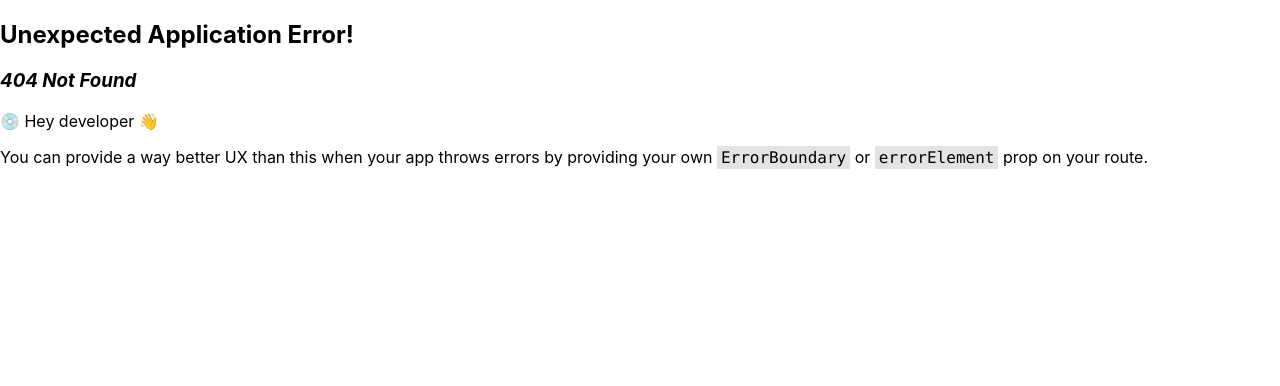
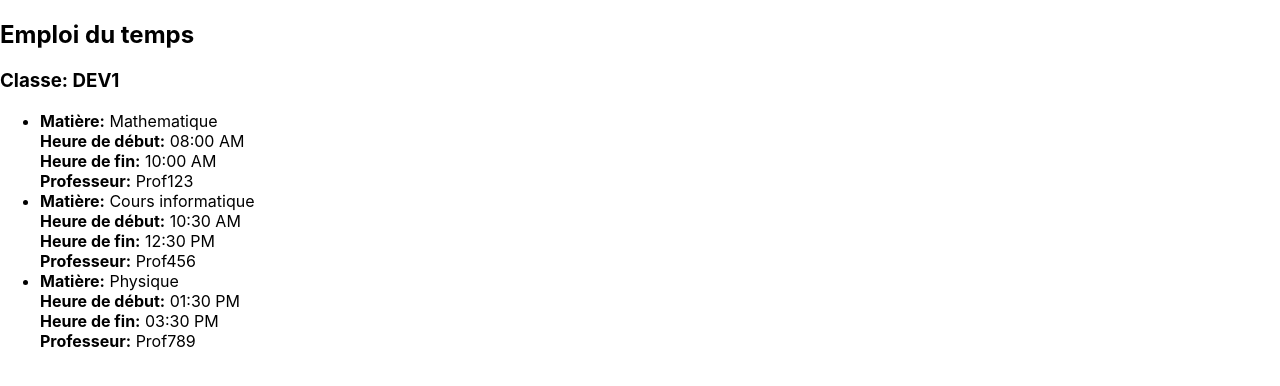
Before and after one commit to martinprevot/Efrei_React, a React (Create React App) app: page /plannings in a window 1280 px wide. Before the commit this address had no page. Shown: the top 386 px of the page. Built offline with nearby package versions, Linux system fonts and the light colour scheme.

Commit message:
plannings
end

```diff
--- /dev/null
+++ b/src/planning/Plannings.jsx
@@ -0,0 +1,27 @@
+import React from 'react';
+import planning from './planning';
+
+const Planning = () => {
+    return (
+        <div>
+            <h2>Emploi du temps</h2>
+            {planning.map((item, index) => (
+                <div key={index}>
+                    <h3>Classe: {item.classe}</h3>
+                    <ul>
+                        {item.planning.map((course, idx) => (
+                            <li key={idx}>
+                                <strong>Matière:</strong> {course.subject}<br />
+                                <strong>Heure de début:</strong> {new Date(course.start_datetime).toLocaleTimeString([], {hour: '2-digit', minute:'2-digit'})}<br />
+                                <strong>Heure de fin:</strong> {new Date(course.end_datetime).toLocaleTimeString([], {hour: '2-digit', minute:'2-digit'})}<br />
+                                <strong>Professeur:</strong> {course.fk_professeur}
+                            </li>
+                        ))}
+                    </ul>
+                </div>
+            ))}
+        </div>
+    );
+}
+
+export default Planning;
```
Also changed, not shown: src/index.js (+7 -1 lines).
